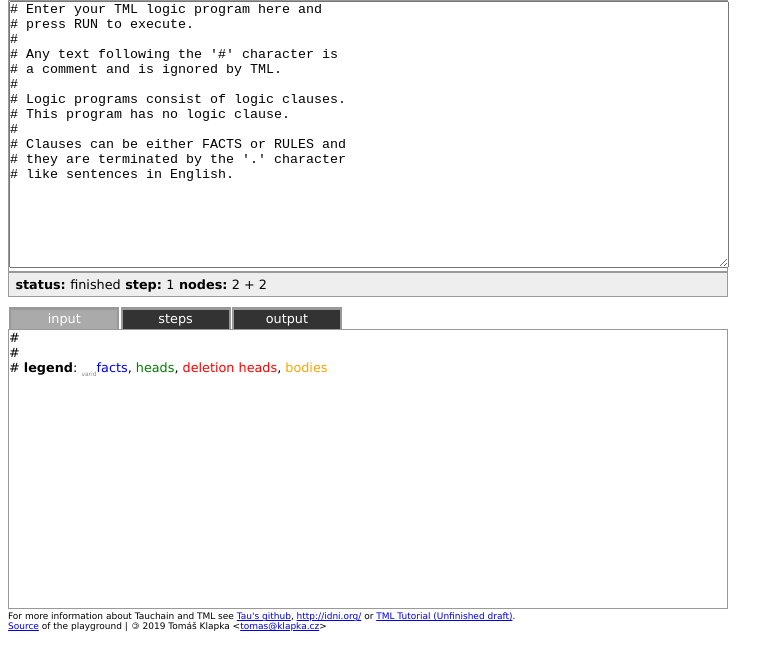
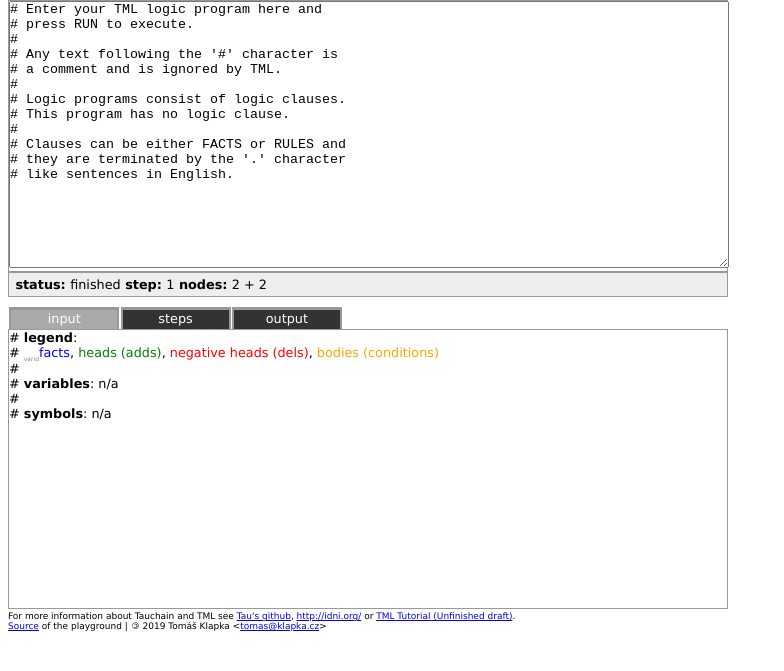
Before and after one commit to IDNI/tml_playground, a website: page app/static/index.html in a window 1280 px wide. Both pictures are taken after a click on the element "input". Shown: the part 71-742 px from the top of the page, without its empty margins (0-784 px from the left). Drawn offline with Linux system fonts and the light colour scheme.

Commit message:
fix variable highlighting; legend moved to the bottom

```diff
--- a/app/static/index.html
+++ b/app/static/index.html
@@ -63,15 +63,10 @@
 		</div>
 		<div id="tab_input" class="row tab hide scroll-outer">
 			<div id="input" class="panel scroll-inner">
-				<div class="row">
-					<div id="dict_syms" class="dict"></div>
-				</div>
-				<div class="row">
-					<div id="dict_vars" class="dict"></div>
-				</div>
-				<div class="row">
-					<div id="input_program"></div>
-				</div>
+				<div class="row"><div id="input_program"></div></div>
+				<div class="row"><div id="legend"></div></div>
+				<div class="row"><div id="dict_vars" class="dict"></div></div>
+				<div class="row"><div id="dict_syms" class="dict"></div></div>
 			</div>
 		</div>
 		<div id="tab_steps" class="row tab scroll-outer hide">
--- a/app/static/playground.js
+++ b/app/static/playground.js
@@ -176,24 +176,24 @@ function raw_toString(raw, negs = false) {
 		res += `<span class="hilight_punctuation">.</span><br/>\n`;
 		return res;
 	}
-	return '# <strong>legend</strong>: <sub class="varid">varid</sub><span class="hilight_fact">facts</span>' +
-		(negs ? `, <span class="hilight_head">heads</span>, <span class="hilight_del_head">deletion heads</span>, `+
-			`<span class="hilight_body">bodies</span>` : '') +
-			`<br/>\n<br/>\n` + raw.map(rule_toString).join('');
+	const rendered = raw.map(rule_toString).join('');
+	const legend = '# <strong>legend</strong>:<br/>\n# <sub class="varid">varid</sub><span class="hilight_fact">facts</span>' +
+		(negs ? `, <span class="hilight_head">heads (adds)</span>, <span class="hilight_del_head">negative heads (dels)</span>, `+
+			`<span class="hilight_body">bodies (conditions)</span>` : '');
+	return rendered + (rendered.length > 0 ? `<br/>\n` : '') + legend;
 }
 function update_input_program() {
-	const dict_out = (a, neg = false) => {
-		if (a.length === 1) return '';
-		let res = `# <strong>${neg?'variables':'symbols'}</strong>:<br/>\n# `;
+	const dict_out = (a, vars = false) => {
+	let res = `#<br/>\n# <strong>${vars?'variables':'symbols'}</strong>:${a.length===1?' n/a':'<br/>\n# '}`;
 		for (let i = 1; i < a.length; i++) {
-			res += `<span title="${a[i]}"><sub class="varid">${neg?'-':''}${i}</sub>${a[i]}${i<a.length-1?', ':''}</span> `;
+			res += `<sub class="varid">${vars?'-':''}${i}</sub><span title="${a[i]}"${vars?` class="hilight_variable"`:''}>${a[i]}${i<a.length-1?', ':''}</span> `;
 			if (i < a.length-1 && i % 10 === 0) res += `<br/>\n#`;
 		}
 		return res + `<br/>\n`;
 	}
+	document.getElementById('input_program').innerHTML = raw_toString(s.raw, true);
+	document.getElementById('dict_vars').innerHTML = dict_out(s.p.d.vars, true);
 	document.getElementById('dict_syms').innerHTML = dict_out(s.p.d.syms);
-	document.getElementById('dict_vars').innerHTML = `#<br/>\n` + dict_out(s.p.d.vars, true);
-	document.getElementById('input_program').innerHTML = `#<br/>\n` + raw_toString(s.raw, true);
 }
 function update_status() {
 	const sb = document.getElementById('stop_button');
--- a/app/static/style.css
+++ b/app/static/style.css
@@ -98,7 +98,7 @@ div.dict table th {
 		width: 720px;
 	}
 }
-.hilight_variable,
+.hilight_variable
 {
 	font-weight: bold;
 	font-style: italic;
```
